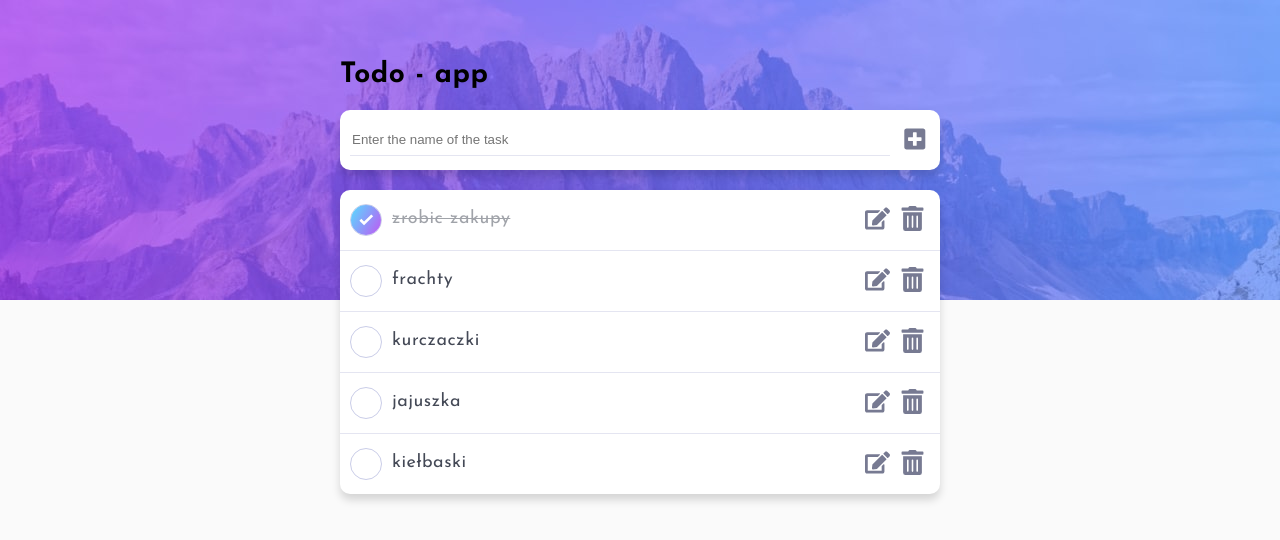
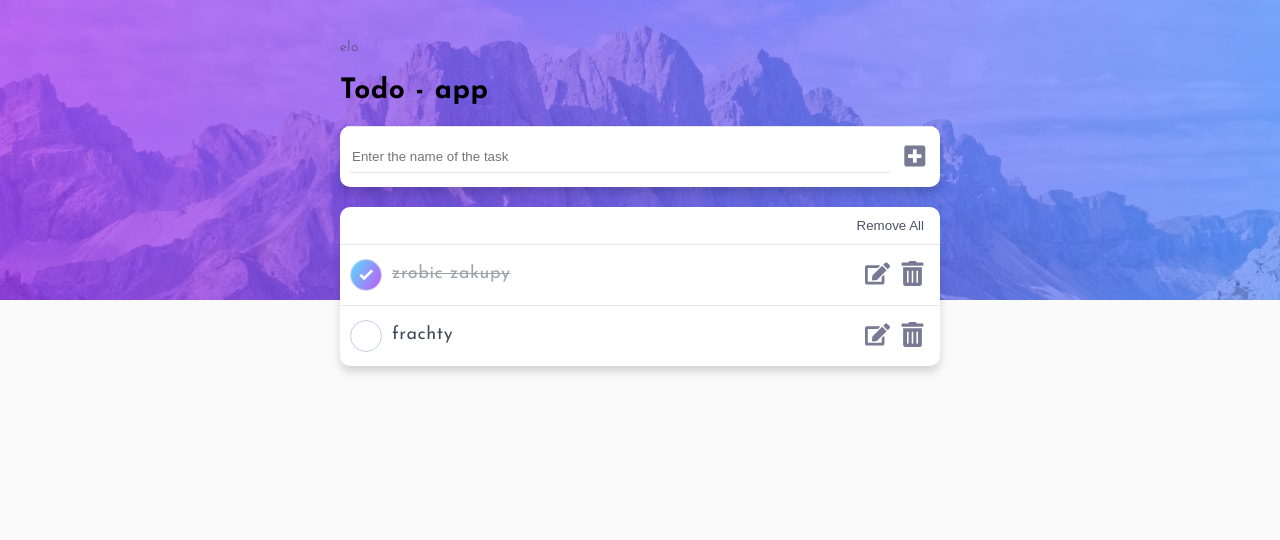
Before and after one commit to krycha20/reactapp, a React (Create React App) app: page / in a window 1280 px wide. Shown: the top 540 px of the page. Built offline with nearby package versions, Linux system fonts and the light colour scheme.

Commit message:
try add remove all button v1

```diff
--- a/src/App.js
+++ b/src/App.js
@@ -5,7 +5,6 @@ import Header from './components/Header/header'
 import Todo from './components/Todo/todo';
 
 function App() {
-
   return (
     <div className="app">
       <Header />
--- a/src/components/Todo/newTodoForm.js
+++ b/src/components/Todo/newTodoForm.js
@@ -1,16 +1,16 @@
 import React from 'react';
 import { FontAwesomeIcon } from '@fortawesome/react-fontawesome';
 
-const NewTodoForm = (props) => {
+const NewTodoForm = ({onChange, inputValue, onSubmit}) => {
   return (
     <div className="card">
       <input
         type="text"
         placeholder="Enter the name of the task"
-        value={props.inputValue}
-        onChange={props.onChange}
+        value={inputValue}
+        onChange={onChange}
       />
-      <button className="add-button" onClick={props.onSubmit}>
+      <button className="add-button" onClick={onSubmit}>
         <FontAwesomeIcon icon="plus-square" />
       </button>
     </div>
--- a/src/components/Todo/todo.js
+++ b/src/components/Todo/todo.js
@@ -5,7 +5,7 @@ import NewTodoForm from './newTodoForm';
 
 class Todo extends React.Component {
   state = {
-    elements: [
+    tasksList: [
       {
         id: '1',
         title: 'zrobic zakupy',
@@ -15,32 +15,17 @@ class Todo extends React.Component {
         id: '2',
         title: 'frachty',
         isCompleted: false
-      },
-      {
-        id: '3',
-        title: 'kurczaczki',
-        isCompleted: false
-      },
-      {
-        id: '4',
-        title: 'jajuszka',
-        isCompleted: false
-      },
-      {
-        id: '5',
-        title: 'kiełbaski',
-        isCompleted: false
       }
     ],
     inputValue: ''
   }
 
   toggleCheck(id) {
-    const index = this.state.elements.findIndex(x => x.id === id)
-    const newElements = this.state.elements
+    const index = this.state.tasksList.findIndex(x => x.id === id)
+    const newElements = this.state.tasksList
     newElements[index].isCompleted = !newElements[index].isCompleted
 
-    this.setState({ elements: newElements })
+    this.setState({ tasksList: newElements })
   }
 
   updateDraft = event => {
@@ -55,32 +40,41 @@ class Todo extends React.Component {
       title: this.state.inputValue
     }
 
-    const newElements = [item, ...this.state.elements];
+    const newElements = [item, ...this.state.tasksList];
 
     if(item.title === '') {
       checkInput = true;
     } else {
-      this.setState({ elements: newElements })
+      this.setState({ tasksList: newElements })
       this.setState({ inputValue: '' })
     }
   }
 
   removeTodo(id) {
-    const newList = this.state.elements.filter((item) => item.id !== id)
-    this.setState({ elements: newList })
+    const newList = this.state.tasksList.filter((item) => item.id !== id)
+    this.setState({ tasksList: newList })
+  }
+
+  removeAll = () => {
+    console.log('dsadsa', this.state.tasksList);
+    this.setState({tasksList: []});
   }
 
   editTodo() {
   }
 
   render() {
-    const { elements, inputValue } = this.state;
-    const tasks = elements.map(task => {
+    const { tasksList, inputValue } = this.state;
+    const tasks = tasksList.map(task => {
+      console.log('task', task);
       return <TodoItem task={task} markClicked={this.toggleCheck.bind(this)} removeHandler={this.removeTodo.bind(this)} editHandler={this.editTodo.bind(this)} />
     })
 
+    console.log('taksk', tasks)
+
     return (
       <div className="todo-container">
+        {tasks ? 'elo' : 'nie elo'}
         <h1 className="title">Todo - app</h1>
         <div className="card-container mb-20">
           <NewTodoForm
@@ -89,7 +83,10 @@ class Todo extends React.Component {
             inputValue={inputValue}
             />
         </div>
-        <div className="card-container">
+        <div className="other-actions">
+          <button onClick={this.removeAll}>Remove All</button>
+        </div>
+        <div className="card-container tasks-list">
           {tasks}
         </div>
       </div>
--- a/src/components/Todo/todo.scss
+++ b/src/components/Todo/todo.scss
@@ -17,6 +17,11 @@
   overflow: hidden;
 }
 
+.tasks-list {
+  border-top-left-radius: 0;
+  border-top-right-radius: 0;
+}
+
 .card {
   padding: 0 10px;
   display: flex;
@@ -24,12 +29,10 @@
   min-height: 60px;
   display: flex;
   justify-content: space-between;
+  border-top: 1px solid c.$veryLightGrayishBlue;
   h2 {
     font-size: 1.285rem;
     font-weight: 400;
-  }
-  &:not(:first-child) {
-    border-top: 1px solid c.$veryLightGrayishBlue;
   }
   &.completed h2 {
     text-decoration: line-through;
@@ -135,3 +138,25 @@ input {
     outline-style: none;
   }
 }
+
+.other-actions {
+  padding: 10px;
+  display: flex;
+  align-items: center;
+  justify-content: flex-end;
+  background-color: #fff;
+  border-top-left-radius: 10px;
+  border-top-right-radius: 10px;
+  button {
+    background-color: none;
+    background: none;
+    border: 0;
+    border-radius: 10px;
+    color: c.$veryDarkGrayishBlue;
+    cursor: pointer;
+    transition: all 0.2s ease-in-out;
+    &:hover {
+      color: c.$brightBlue;
+    }
+  }
+}
--- a/src/components/Todo/todoItem.js
+++ b/src/components/Todo/todoItem.js
@@ -4,6 +4,7 @@ import { FontAwesomeIcon } from '@fortawesome/react-fontawesome'
 const TodoItem = props => {
   const title = props.task.title;
   const done = props.task.isCompleted;
+
   return (
     <div className={`card${done ? ' completed' : '' }`} >
       <div className="card-content">
--- a/src/scss/_colors.scss
+++ b/src/scss/_colors.scss
@@ -22,4 +22,3 @@ $lightGrayishBlue: hsl(234, 39%, 85%);
 $lightGrayishBlue_hover: hsl(236, 33%, 92%);
 $darkGrayishBlue: hsl(234, 11%, 52%);
 $veryDarkGrayishBlue: hsl(233, 14%, 35%);
-$veryDarkGrayishBlue: hsl(237, 14%, 26%);
```
